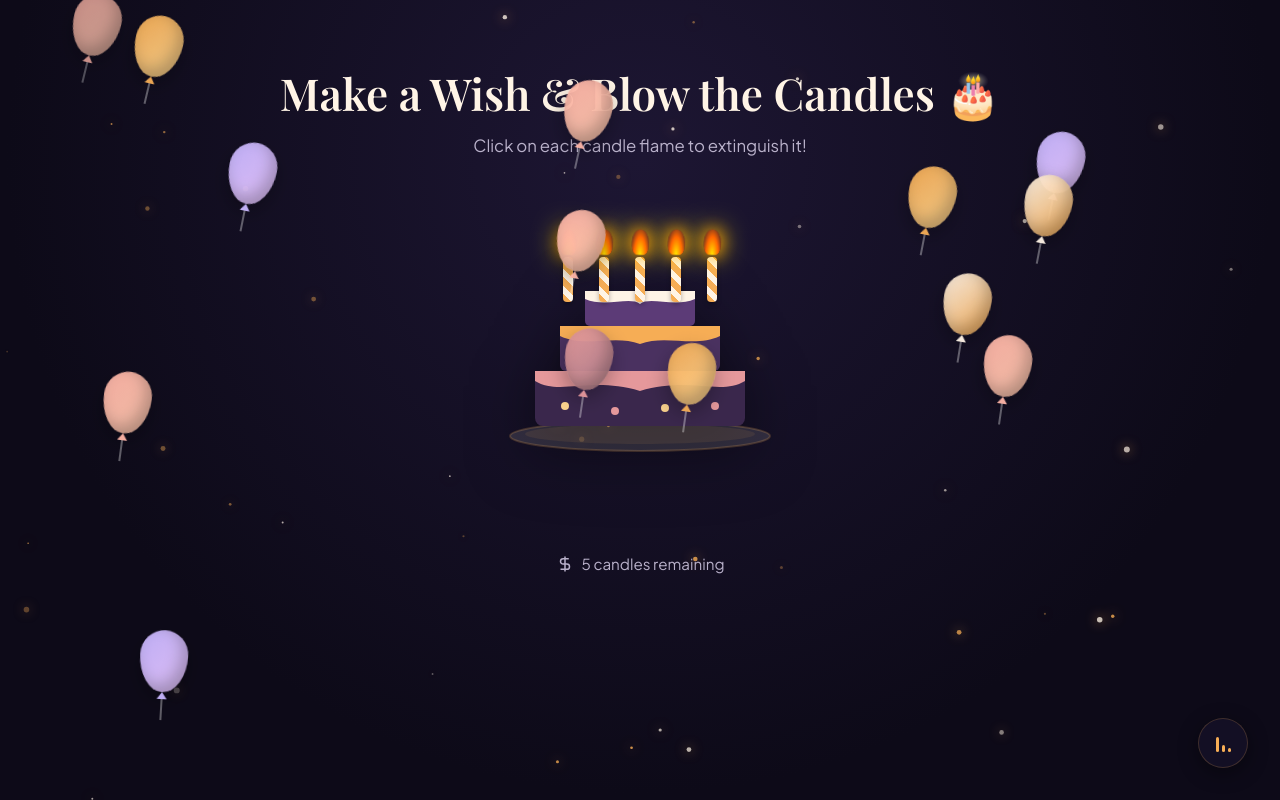
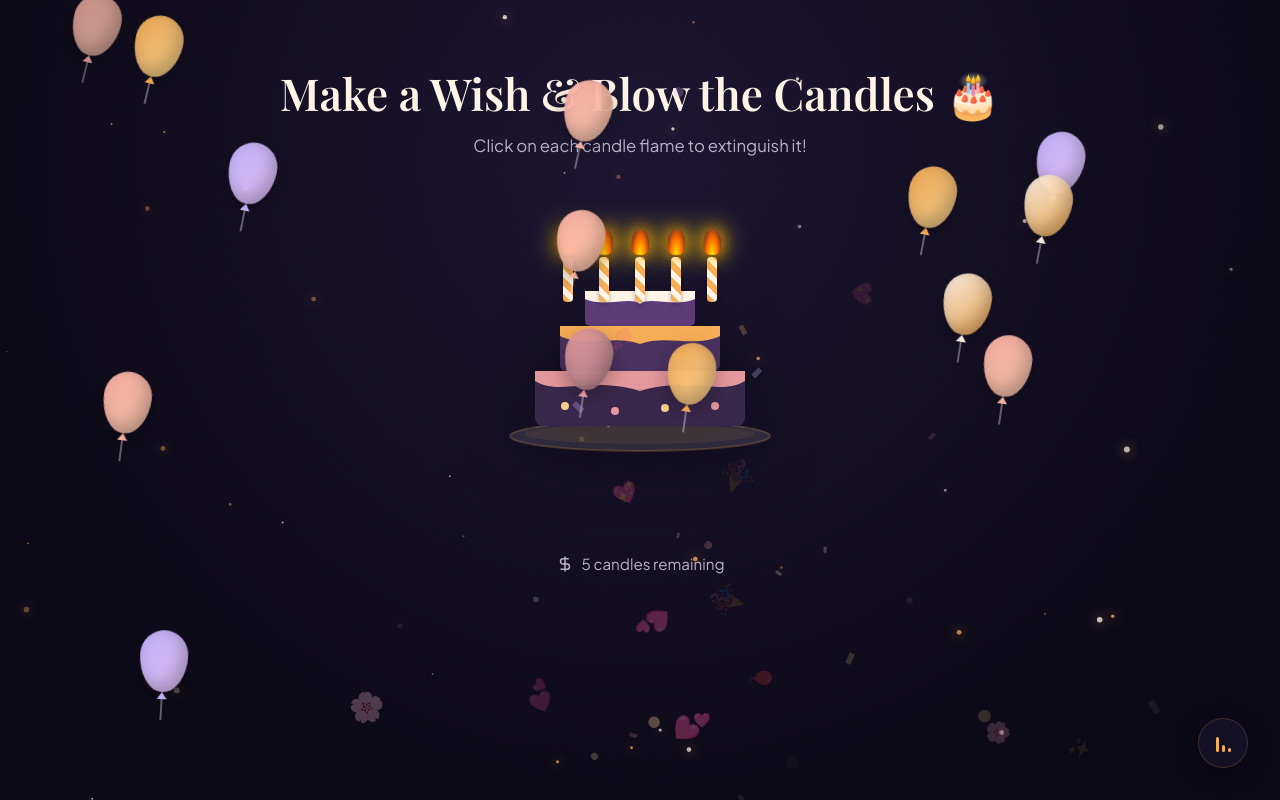
Before and after one commit to Aditiya-221207/Birthdaysmthgg, a website: page index.html in a window 1280 px wide. Both pictures are taken after a click on the button "Click to Begin". Shown: the part 800-1600 px from the top of the page. Drawn offline with nearby package versions, Linux system fonts and the light colour scheme; a web font is replaced by a local one.

Commit message:
Add Party Popper and Hearts explosion on load and click

```diff
--- a/index.html
+++ b/index.html
@@ -1001,10 +1001,17 @@ Thank you for being such an irreplaceable part of my story.`,
       initAudioEngine();
       initBalloons();
 
+      // Trigger Instant Party Popper & Hearts Celebration Cannon on Page Load!
+      setTimeout(() => {
+        triggerPartyPopperBurst();
+      }, 250);
+
       // Begin Button Click Handler
       document.getElementById("btn-begin").addEventListener("click", () => {
         // Start background music / synthesized audio
         playAudio();
+        // Fire Party Popper Cannon on Begin Click!
+        triggerPartyPopperBurst();
         // Smooth scroll to birthday cake section
         document.getElementById("cake-section").scrollIntoView({ behavior: "smooth" });
       });
@@ -1111,7 +1118,7 @@ Thank you for being such an irreplaceable part of my story.`,
     }
 
     /* ==========================================================================
-       FX CANVAS (SMOKE PUFFS & GOLD SPARKLES)
+       FX CANVAS (SMOKE, SPARKLES, PARTY POPPER & HEARTS EXPLOSION)
        ========================================================================== */
     let fxCtx, fxCanvas;
     const activeParticles = [];
@@ -1132,31 +1139,104 @@ Thank you for being such an irreplaceable part of my story.`,
 
         for (let i = activeParticles.length - 1; i >= 0; i--) {
           const p = activeParticles[i];
+
+          if (p.friction) {
+            p.vx *= p.friction;
+            p.vy *= p.friction;
+          }
+          if (p.gravity) {
+            p.vy += p.gravity;
+          }
+
           p.x += p.vx;
           p.y += p.vy;
           p.alpha -= p.decay;
-          p.radius += p.grow || 0;
 
-          if (p.alpha <= 0) {
+          if (p.vRot) {
+            p.rotation = (p.rotation || 0) + p.vRot;
+          }
+
+          if (p.alpha <= 0 || p.y > fxCanvas.height + 60) {
             activeParticles.splice(i, 1);
             continue;
           }
 
-          fxCtx.beginPath();
-          fxCtx.arc(p.x, p.y, p.radius, 0, Math.PI * 2);
-          fxCtx.fillStyle = p.color.replace("ALPHA", p.alpha.toFixed(2));
-          if (p.glow) {
-            fxCtx.shadowBlur = 10;
-            fxCtx.shadowColor = p.glow;
+          fxCtx.save();
+          fxCtx.globalAlpha = Math.max(0, p.alpha);
+          fxCtx.translate(p.x, p.y);
+          if (p.rotation) {
+            fxCtx.rotate(p.rotation);
           }
-          fxCtx.fill();
-          fxCtx.shadowBlur = 0;
+
+          if (p.emoji) {
+            fxCtx.font = `${p.size || 20}px serif`;
+            fxCtx.textAlign = "center";
+            fxCtx.textBaseline = "middle";
+            fxCtx.fillText(p.emoji, 0, 0);
+          } else if (p.shape === "rect") {
+            fxCtx.fillStyle = p.color || "#f6ad55";
+            fxCtx.fillRect(-p.size / 2, -p.size / 4, p.size, p.size / 2);
+          } else {
+            fxCtx.beginPath();
+            fxCtx.arc(0, 0, (p.size || p.radius * 2) / 2, 0, Math.PI * 2);
+            fxCtx.fillStyle = (p.color || "rgba(246, 173, 85, ALPHA)").replace("ALPHA", p.alpha.toFixed(2));
+            if (p.glow) {
+              fxCtx.shadowBlur = 10;
+              fxCtx.shadowColor = p.glow;
+            }
+            fxCtx.fill();
+          }
+
+          fxCtx.restore();
         }
 
         requestAnimationFrame(renderFx);
       }
 
       renderFx();
+    }
+
+    // Party Popper & Hearts Celebration Explosion Cannon
+    function triggerPartyPopperBurst() {
+      const width = window.innerWidth;
+      const height = window.innerHeight;
+
+      // Cannon 1: Left Bottom
+      fireCannon(width * 0.1, height, Math.PI * -0.35, 110);
+      // Cannon 2: Right Bottom
+      fireCannon(width * 0.9, height, Math.PI * -0.65, 110);
+      // Cannon 3: Center Mid
+      setTimeout(() => {
+        fireCannon(width * 0.5, height * 0.5, Math.PI * -0.5, 90);
+      }, 200);
+    }
+
+    function fireCannon(originX, originY, baseAngle, count) {
+      const colors = ["#f6ad55", "#e5989b", "#c8b6ff", "#ffb5a7", "#fff4e6", "#fbd38d", "#e0aaff"];
+      const emojis = ["❤️", "💖", "✨", "💕", "🎉", "⭐", "🎈", "🌸"];
+
+      for (let i = 0; i < count; i++) {
+        const angle = baseAngle + (Math.random() - 0.5) * 1.1;
+        const speed = Math.random() * 16 + 7;
+        const isEmoji = Math.random() < 0.38;
+
+        activeParticles.push({
+          x: originX,
+          y: originY,
+          vx: Math.cos(angle) * speed,
+          vy: Math.sin(angle) * speed,
+          gravity: Math.random() * 0.16 + 0.08,
+          friction: 0.97,
+          rotation: Math.random() * Math.PI * 2,
+          vRot: (Math.random() - 0.5) * 0.25,
+          size: isEmoji ? Math.random() * 16 + 16 : Math.random() * 9 + 5,
+          color: colors[Math.floor(Math.random() * colors.length)],
+          emoji: isEmoji ? emojis[Math.floor(Math.random() * emojis.length)] : null,
+          alpha: 1,
+          decay: Math.random() * 0.007 + 0.004,
+          shape: Math.random() > 0.5 ? "rect" : "circle"
+        });
+      }
     }
 
     // Smoke Puff Particles
```
